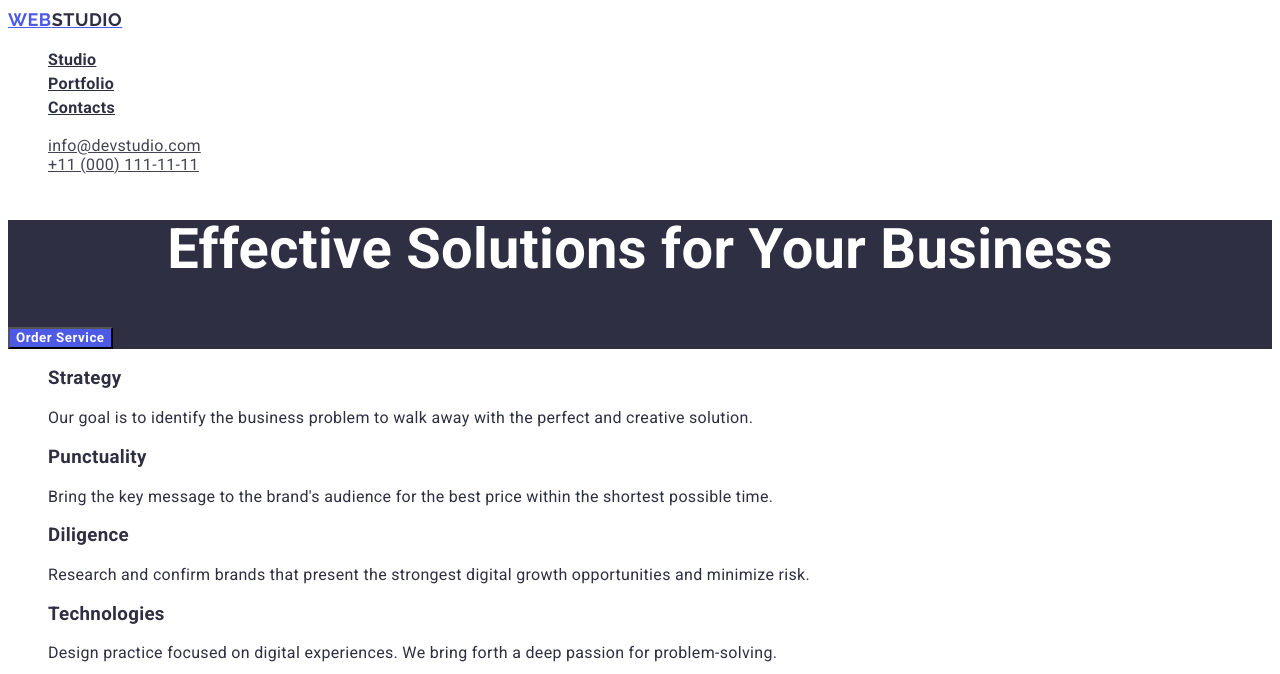
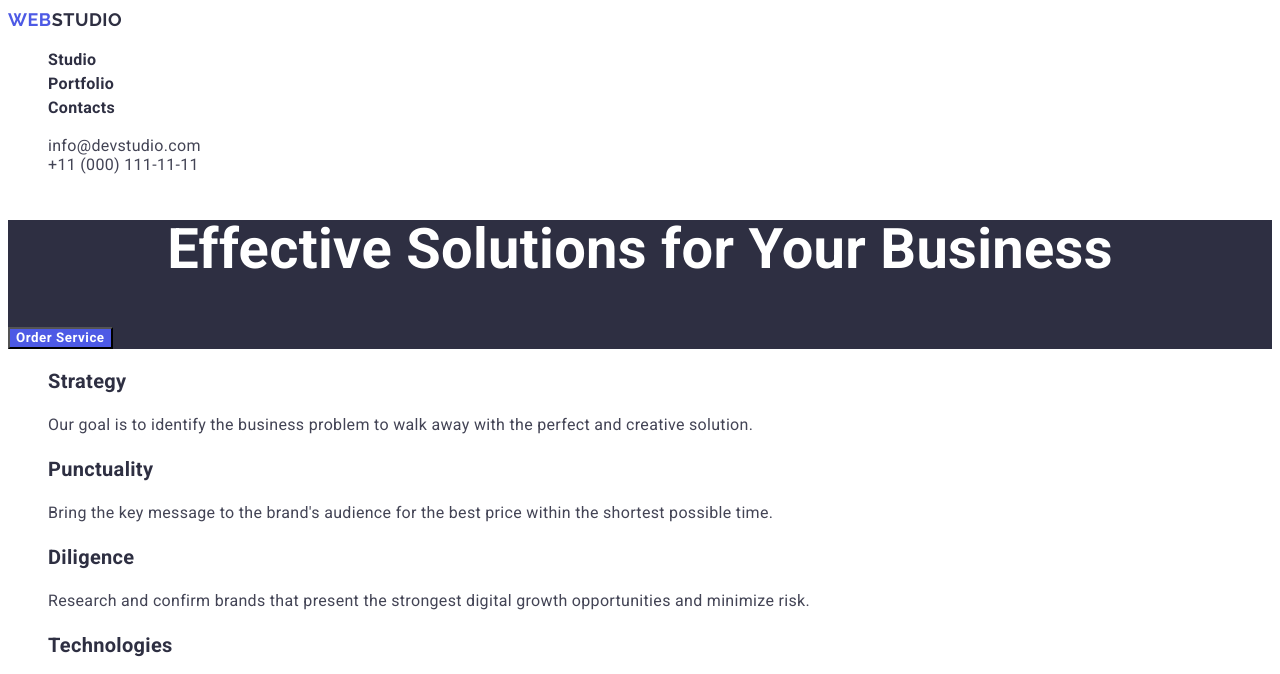
Before and after one commit to RomaChernyak/goit-markup-hw-02, a plain HTML site: page index.html in a window 1280 px wide. Shown: the top 674 px of the page. Drawn offline with Linux system fonts and the light colour scheme.

Commit message:
HW2 (updated)

```diff
--- a/css/styles.css
+++ b/css/styles.css
@@ -1,3 +1,4 @@
+/* Не знаю, чи потрібно було все форматування обнулят перед початком роботи, тому захайдив цю частину.  */
 /* * {
     margin: 0;
     padding: 0;
@@ -29,12 +30,20 @@
     list-style: none;
 }
 
+.logo-one,
+.link,
+.text,
+.subject {
+    text-decoration: none;
+}
+
 .logo-one {
     font-family: Raleway, sans-serif;
     font-size: 18px;
     line-height: 1.33;
     text-align: left;
     letter-spacing: 0.03em;
+    text-transform: uppercase;
 }
 
 .page-header .logo-one {
@@ -144,7 +153,7 @@
 .section-item .subject {
     font-weight: 600;
     font-size: 20px;
-    text-align: center;
+    text-align: left;
     line-height: 1.2;
 }
 
@@ -152,10 +161,8 @@
     color: var(--slate-color);
 
     line-height: 1.5;
-    text-align: center;
+    text-align: left;
 }
-
-
 
 .page-footer {
     background-color: var(--navy-blue-color);
--- a/index.html
+++ b/index.html
@@ -13,7 +13,7 @@
   <body class="body">
     <header class="page-header">
       <nav>
-        <a href="#" class="logo-one">WEB<span class="logo-two">STUDIO</span></a>
+        <a href="#" class="logo-one">Web<span class="logo-two">Studio</span></a>
         <ul class="site-nav list">
           <li>
             <a href="./index.html" class="link">Studio</a>
@@ -43,28 +43,28 @@
       <section>
         <h2 class="section-title hidden">Vision of company</h2>
         <ul class="list">
-          <li>
+          <li class="section-item">
             <h3 class="subject">Strategy</h3>
             <p class="text">
               Our goal is to identify the business problem to walk away with the
               perfect and creative solution.
             </p>
           </li>
-          <li>
+          <li class="section-item">
             <h3 class="subject">Punctuality</h3>
             <p class="text">
               Bring the key message to the brand's audience for the best price
               within the shortest possible time.
             </p>
           </li>
-          <li>
+          <li class="section-item">
             <h3 class="subject">Diligence</h3>
             <p class="text">
               Research and confirm brands that present the strongest digital
               growth opportunities and minimize risk.
             </p>
           </li>
-          <li>
+          <li class="section-item">
             <h3 class="subject">Technologies</h3>
             <p class="text">
               Design practice focused on digital experiences. We bring forth a
@@ -142,7 +142,7 @@
       </section>
     </main>
     <footer class="page-footer">
-      <a href="#" class="logo-one">WEB<span class="logo-two">STUDIO</span></a>
+      <a href="#" class="logo-one">Web<span class="logo-two">Studio</span></a>
       <p class="text">
         Increase the flow of customers and sales for your business with digital
         marketing & growth solutions.
```
Also changed, not shown: portfolio.html (+2 -20 lines).
